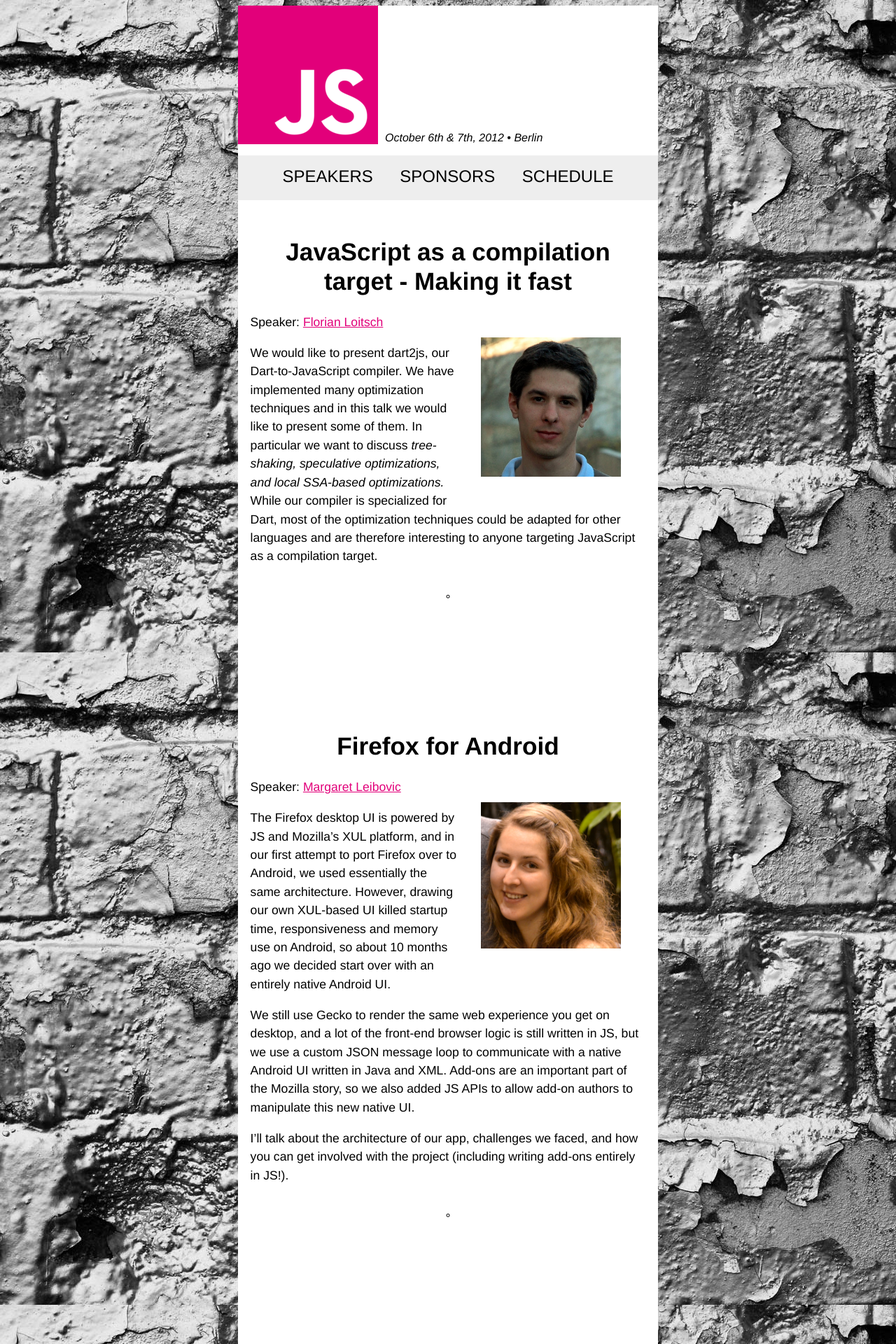
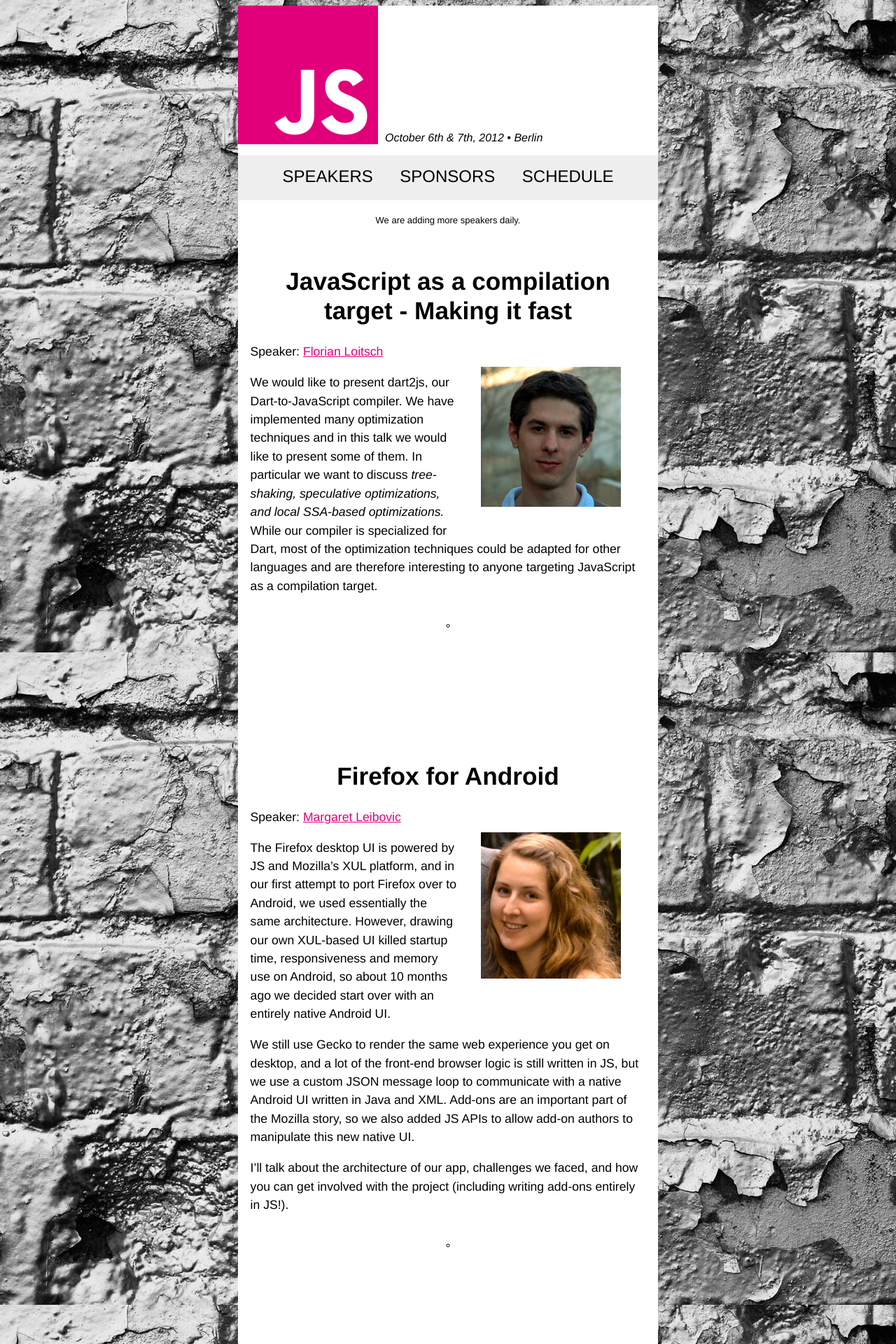
Before and after one commit to jsconf/2012.jsconf.eu, a Jekyll site: the page built from speakers.html, in a window 1280 px wide. Shown: the top 1920 px of the page at 70% size. Built offline with Jekyll 4.4.1, drawn with Linux system fonts in a browser that asks for light colours; some of the changed text lies outside the part shown.

Commit message:
clarify a few more things

```diff
--- a/_layouts/main.html
+++ b/_layouts/main.html
@@ -105,6 +105,10 @@
     margin-top:2em;
     text-align: center;
   }
+  div.claimer {
+    font-size:small;
+    text-align:center;
+  }
 </style>
 <script>
   var _gaq = _gaq || [];_gaq.push(['_setAccount', 'UA-4656061-2']);
@@ -124,6 +128,7 @@
   <div id="content">
     {{ content }}
   </div>
+  {% include navigation.html %}
   {% include tickets.html %}
   {% include list_of_posts.html %}
   <aside class="social">
--- a/speakers.html
+++ b/speakers.html
@@ -4,6 +4,7 @@
 tag: foo
 ---
 
+<div class="claimer">We are adding more speakers daily.</div>
 
 {% for post in site.categories.speaker %}
     <div class="post">
--- a/sponsors.html
+++ b/sponsors.html
@@ -5,6 +5,8 @@
 ---
 
 We'll be starting to announce this year’s sponsors soon.
+
+If you want to become a sponsor, <a href="mailto:contact@jsconf.eu?subject=Sponsoring%20JSConf%20EU%202012">please get in touch!</a>
 
 <!-- Front page, one article only -->
 <!-- Uncomment the part below and tag your post as shown above, but with "sponsor" -->
```
